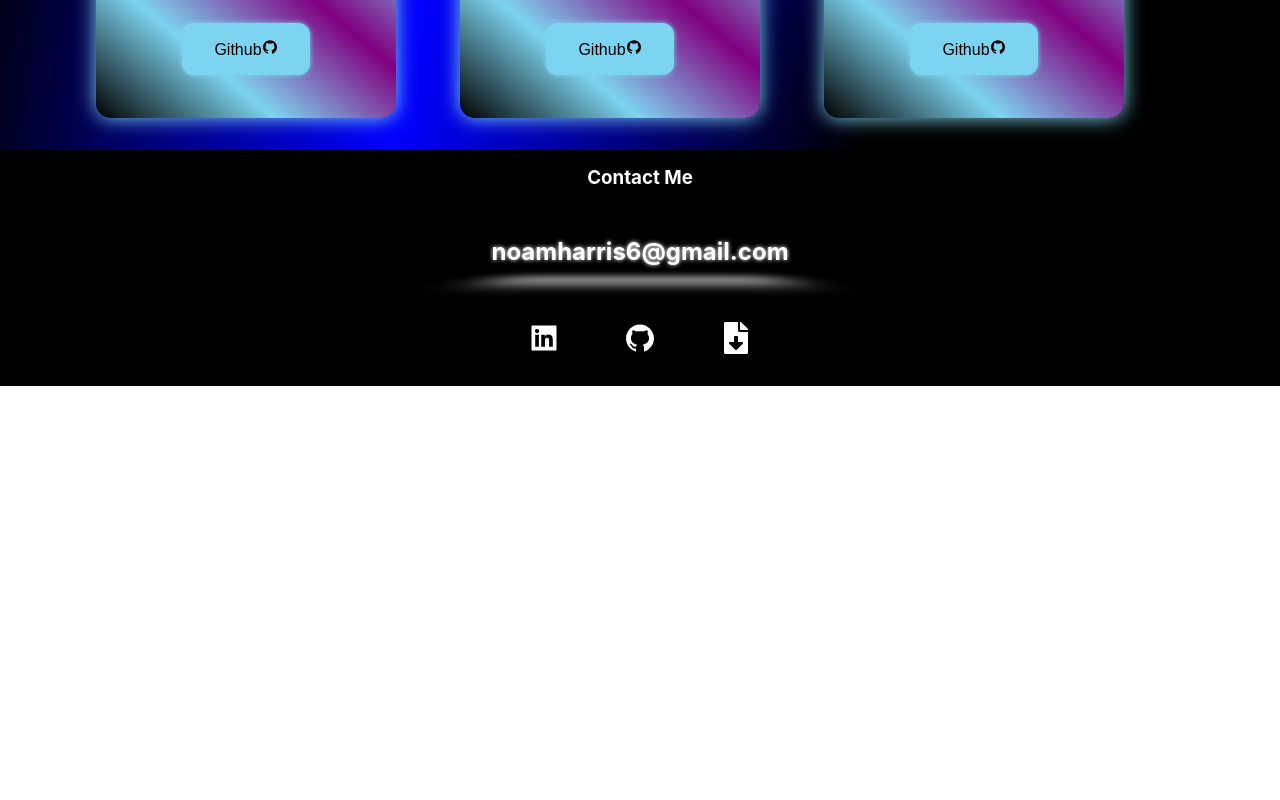
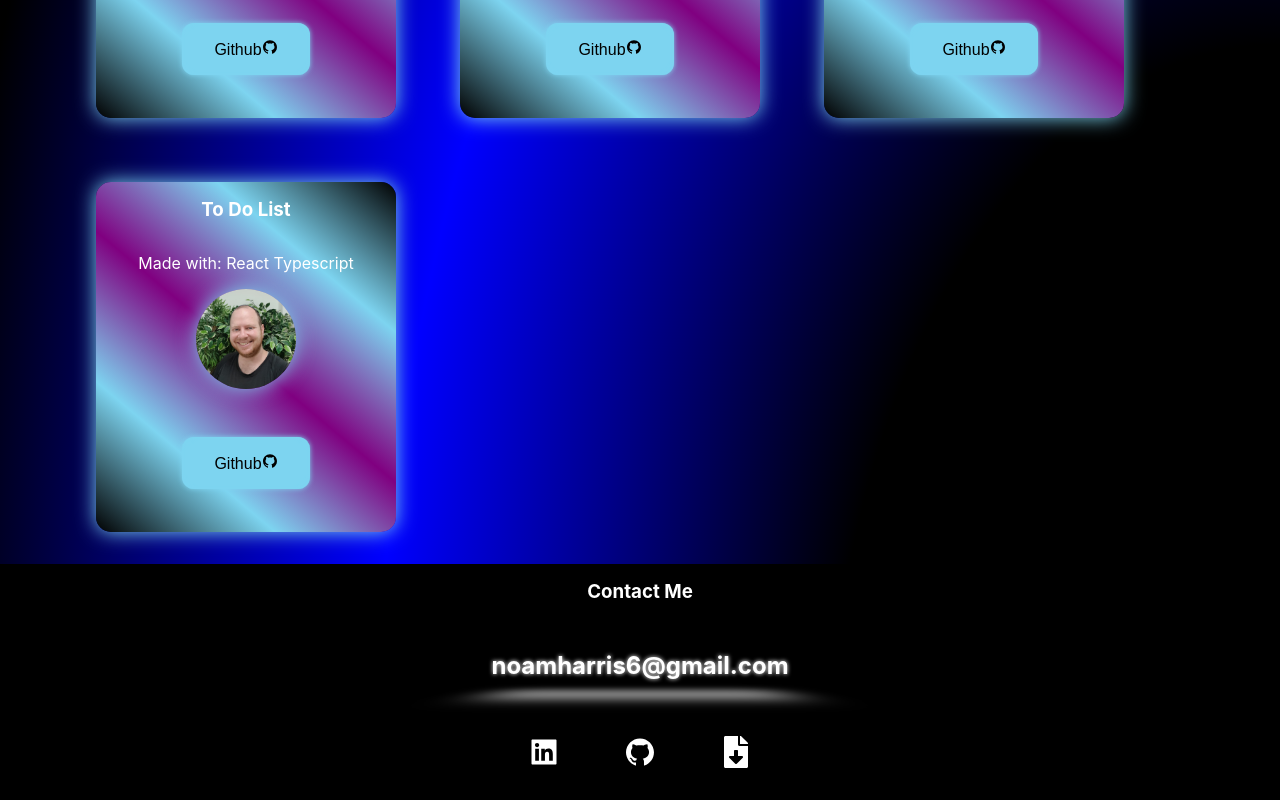
Before and after one commit to Noam597/resume, a React (Create React App) app: page /resume/portfolio in a window 1280 px wide. Shown: the part 1337-2137 px from the top of the page. Before the commit the page ends 1723 px from the top, so only its background shows below. Built offline with nearby package versions, Linux system fonts and the light colour scheme.

Commit message:
typecript project

```diff
--- a/src/components/PortfolioRoute/repo.js
+++ b/src/components/PortfolioRoute/repo.js
@@ -81,4 +81,13 @@ export const repositories =[
         github:'https://github.com/Noam597/catchMeIfYouCan',
 
     },
+    {
+        id:10,
+        project:"To Do List ",
+        made:"React Typescript",
+        image:profile,
+        alt:"profile",
+        github:'https://github.com/Noam597/typscript-todolist',
+
+    },
 ]
```
